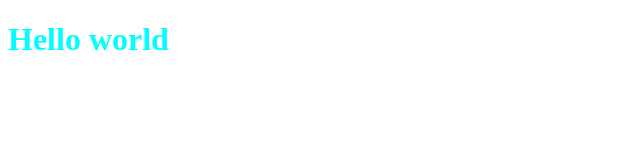
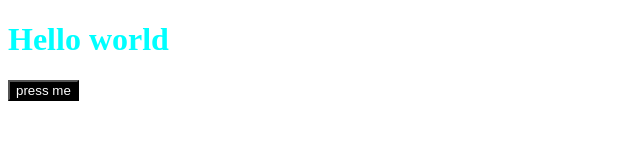
Before and after one commit to Allison4444/first-project, a plain HTML site: page index.html in a window 1280 px wide. Shown: the whole page, without its empty margins (0-640 px from the left). Drawn offline with Linux system fonts and the light colour scheme.

Commit message:
внесены изменения

```diff
--- a/index.html
+++ b/index.html
@@ -8,6 +8,8 @@
     <title>Document</title>
 </head>
 <body>
-    <h1>Hello world</H1>
+    <h1>Hello world</h1>
+    <button class="button">press me</button>
+
 </body>
 </html>
--- a/style.css
+++ b/style.css
@@ -1,3 +1,8 @@
 h1 {
     color: aqua;
 }
+
+.button {
+    background-color: black;
+    color: white;
+}
```
